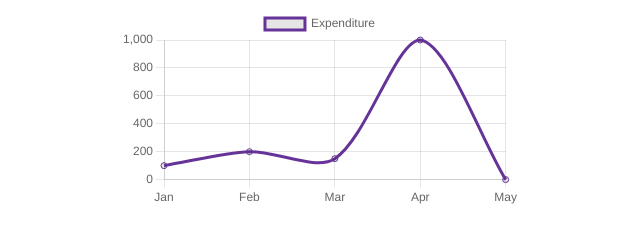
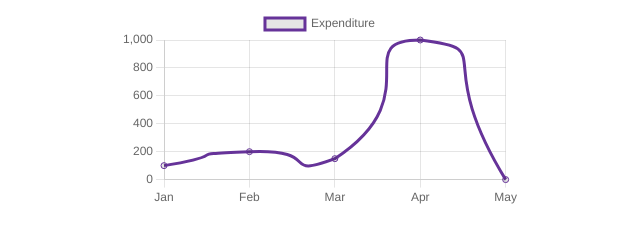
Before and after one commit to ThrishikK/ChartJS, a plain HTML site: page index.html in a window 1280 px wide. Shown: the whole page, without its empty margins (320-960 px from the left). Drawn offline with nearby package versions, Linux system fonts and the light colour scheme.

Commit message:
Tweaking Tension Value.

```diff
--- a/index.html
+++ b/index.html
@@ -20,7 +20,7 @@
               label: "Expenditure",
               data: [100, 200, 150, 1000, 0],
               borderColor: "rebeccapurple",
-              tension: 0.3,
+              tension: 0.9,
             },
           ],
         },
```
